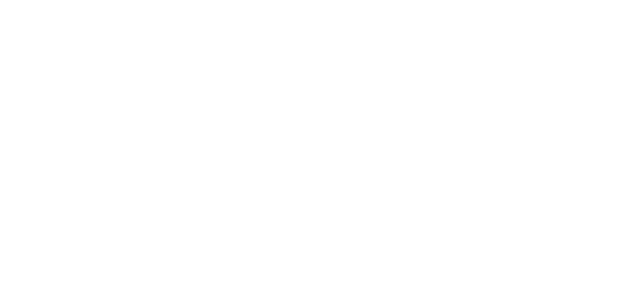
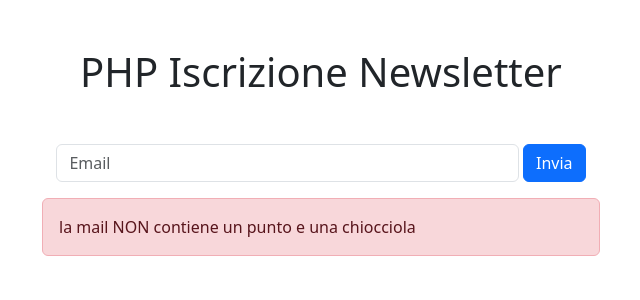
Before and after one commit to matteocicigoi/php-iscrizione-newsletter, a PHP site: page / in a window 1280 px wide. Before the commit the part shown is empty. Shown: the top 300 px of the page, without its empty margins (319-959 px from the left). Run offline with PHP 8.4, Linux system fonts and the light colour scheme.

Commit message:
feat: milestone 1

```diff
--- a/index.php
+++ b/index.php
@@ -1,5 +1,16 @@
+<?php
+// verifica
+$success = false;
+if (!empty($_GET['email'])) {
+    $email = $_GET['email'];
+    if (stripos($email, '.') !== false && stripos($email, '@') !== false) {
+        $success = true;
+    }
+}
+?>
 <!DOCTYPE html>
 <html lang="en">
+
 <head>
     <meta charset="UTF-8">
     <meta name="viewport" content="width=device-width, initial-scale=1.0">
@@ -8,7 +19,31 @@
     <link href="https://cdn.jsdelivr.net/npm/bootstrap@5.3.2/dist/css/bootstrap.min.css" rel="stylesheet" integrity="sha384-T3c6CoIi6uLrA9TneNEoa7RxnatzjcDSCmG1MXxSR1GAsXEV/Dwwykc2MPK8M2HN" crossorigin="anonymous">
     <!-- Fine Bootstrap -->
 </head>
+
 <body>
+    <main class="container">
+        <h1 class="text-center my-5">PHP Iscrizione Newsletter</h1>
+        <form action="index.php" method="GET" class="row justify-content-center g-1">
+            <!-- Email -->
+            <div class="col-5">
+                <label for="email" class="visually-hidden">Password</label>
+                <input type="email" class="form-control" id="email" placeholder="Email" name="email">
+            </div>
+            <div class="col-auto">
+                <button type="submit" class="btn btn-primary mb-3">Invia</button>
+            </div>
+            <!-- Fine Email -->
+        </form>
+        <?php if ($success) : ?>
+            <div class="alert alert-success w-50 m-auto" role="alert">
+                la mail contiene un punto e una chiocciola
+            </div>
+        <?php else : ?>
+            <div class="alert alert-danger w-50 m-auto" role="alert">
+                la mail NON contiene un punto e una chiocciola
+            </div>
+        <?php endif; ?>
+    </main>
+</body>
 
-</body>
 </html>
```
